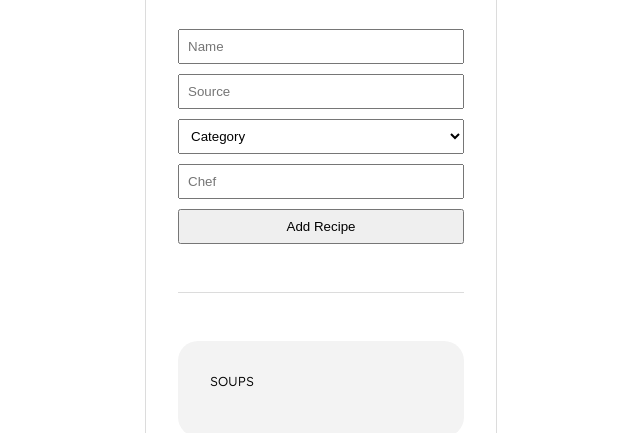
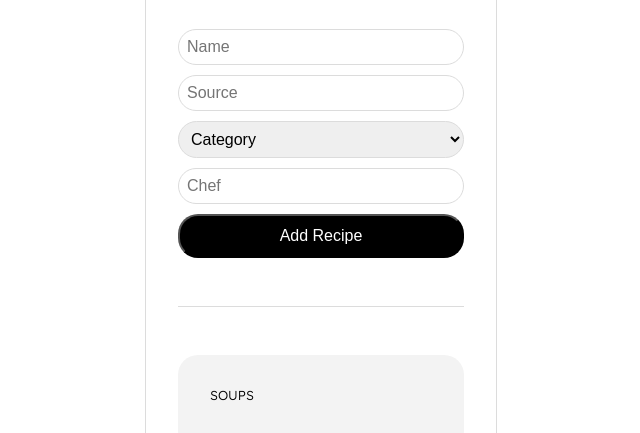
Before and after one commit to thelivewirexyz/faverecipes-app, a plain HTML site: page index.html in a window 1280 px wide. Both pictures are taken after a click on the button "add". Shown: the part 367-800 px from the top of the page, without its empty margins (319-959 px from the left). Drawn offline with nearby package versions, Linux system fonts and the light colour scheme; no server answers.

Commit message:
Update style.css

```diff
--- a/style.css
+++ b/style.css
@@ -60,6 +60,17 @@ h1 {
 input,
 select {
   padding: 8px;
+  font-size: 16px;
+  border-radius: 20px;
+  border: 1px solid #dcdcdc;
+}
+#add-btn {
+  background-color: black;
+  color: white;
+  border-radius: 20px;
+  padding: 0.7rem 0;
+  font-size: 1rem;
+  font-weight: 400;
 }
 option:first-child {
   color: gray;
```
